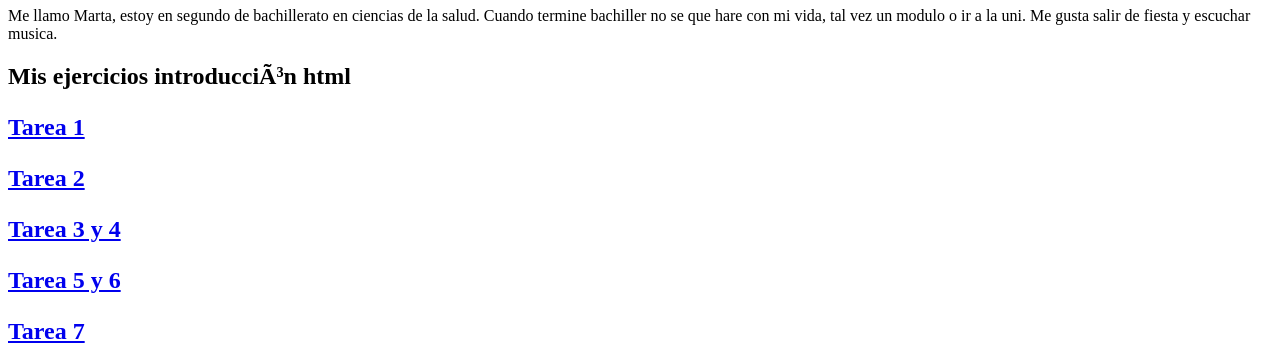
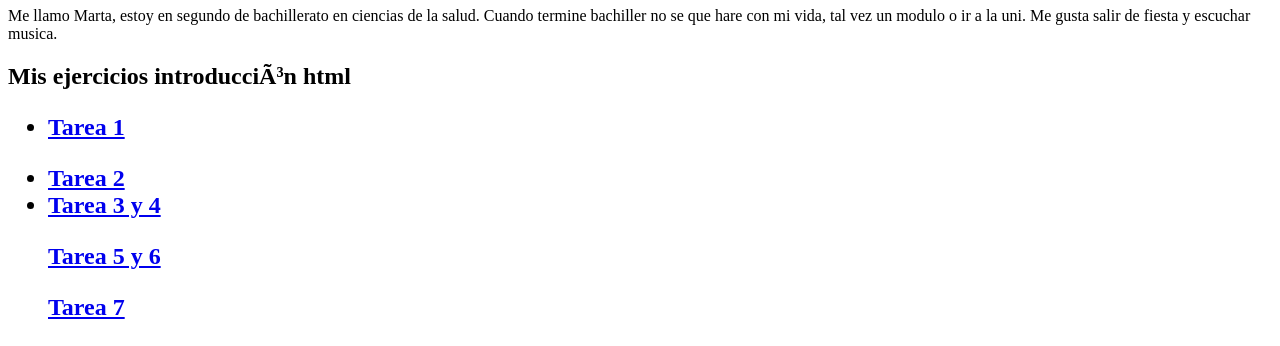
Before and after one commit to Martacmtic/Martacmtic, a plain HTML site: page index.html in a window 1280 px wide. Shown: the part 73-419 px from the top of the page. Drawn offline with Linux system fonts and the light colour scheme.

Commit message:
Update index.html

```diff
--- a/index.html
+++ b/index.html
@@ -11,9 +11,10 @@
 <p> Me llamo Marta, estoy en segundo de bachillerato en ciencias de la salud. Cuando termine bachiller no se que hare
 con mi vida, tal vez un modulo o ir a la uni. Me gusta salir de fiesta y escuchar musica.</p>
 <h2> Mis ejercicios introducción html <h2>
-<p> <a href= "Marta Tic/html-ejerc1-intro.html"> Tarea 1 </a> </p>
-<p> <a href= " file:///D:/Nueva%20carpeta/poema.html "> Tarea 2 </a> </p>
-<p> <a href= "file:///D:/Nueva%20carpeta/web%202.0.html "> Tarea 3 y 4 </a> </p>
+<ul>
+<li><p> <a href= "Marta Tic/html-ejerc1-intro.html"> Tarea 1 </a> </li>
+<li> <a href= " file:///D:/Nueva%20carpeta/poema.html "> Tarea 2 </a> </li>
+<li> <a href= "file:///D:/Nueva%20carpeta/web%202.0.html "> Tarea 3 y 4 </a> </li>
 <p> <a href= "file:///D:/Downloads/html-ejerc6.html"> Tarea 5 y 6 </a> </p>
 </p> <a href= "file:///D:/Nueva%20carpeta/yung%20beef.html"> Tarea 7 </a> </p>
 <p> <h2> Web Hosting </h2> </p>
```
